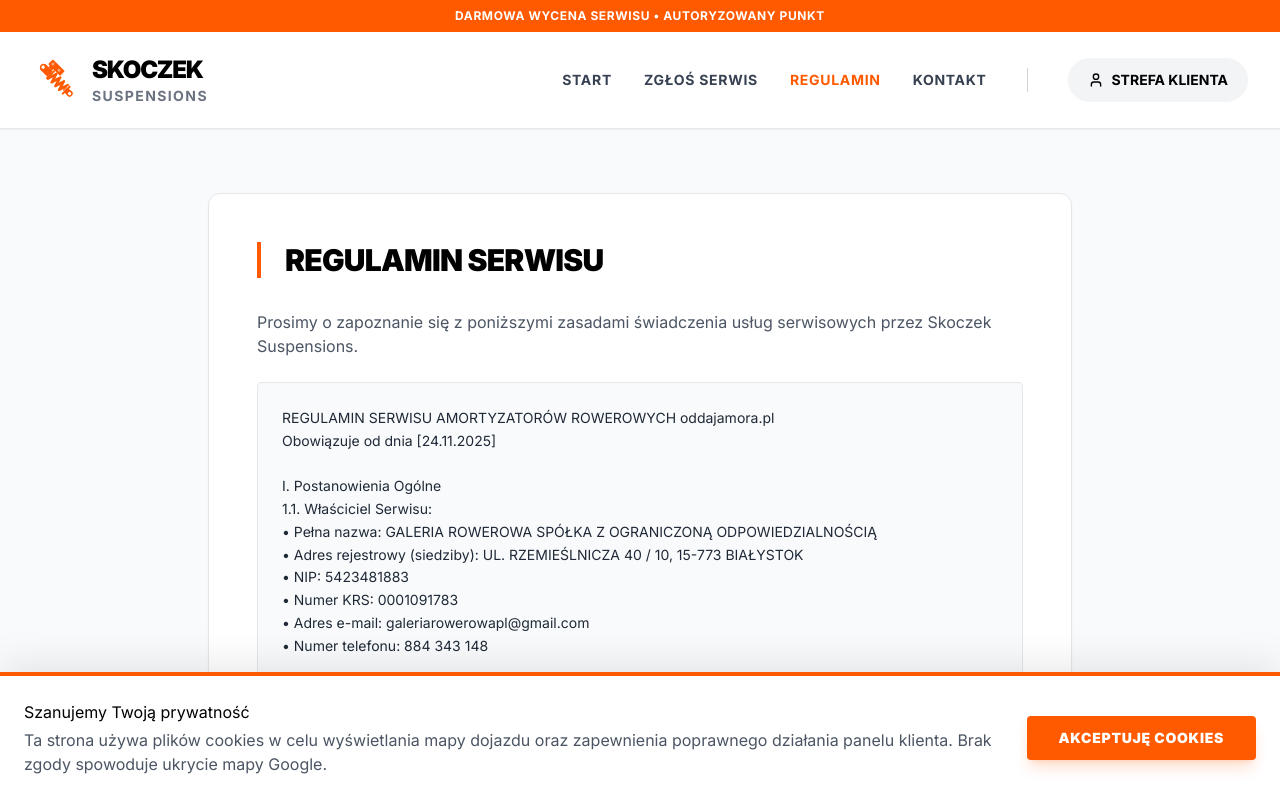
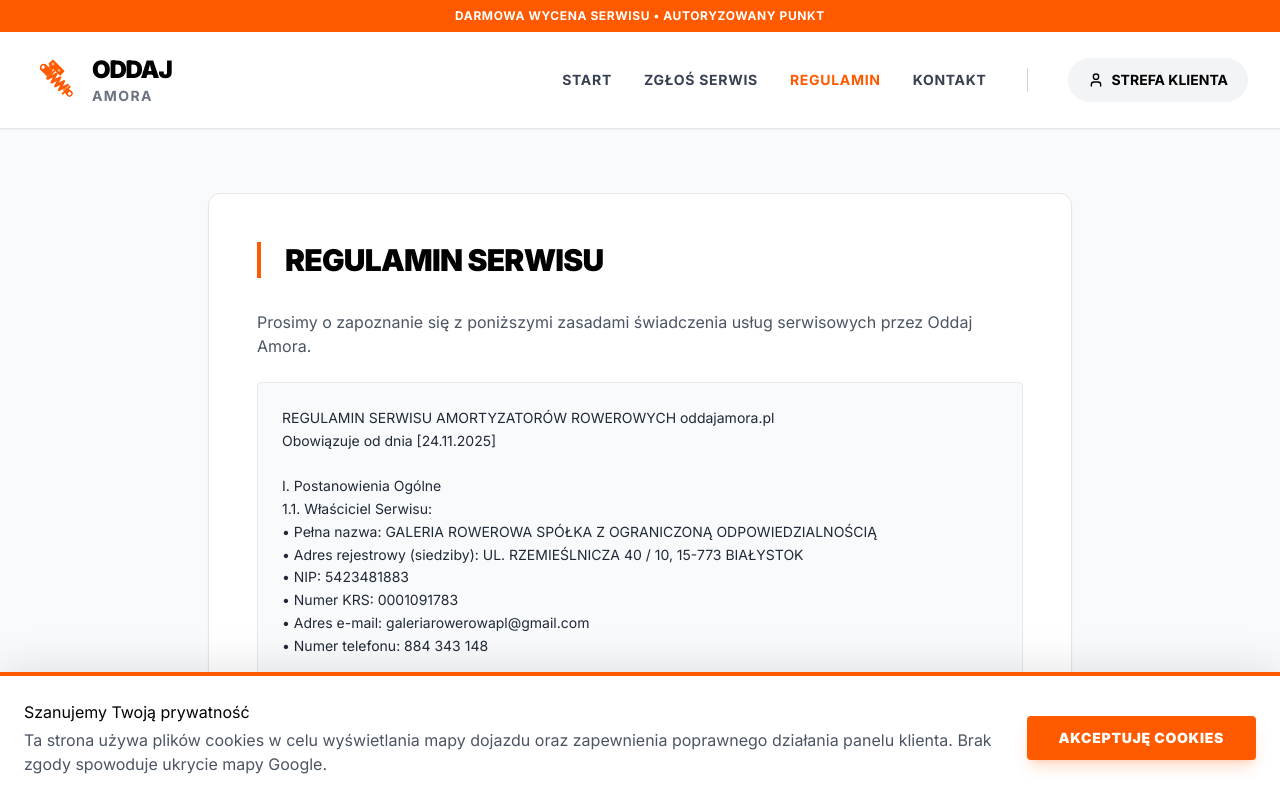
Before and after one commit to Piotr0605/skoczek-suspensions, a React (Vite) app: page / in a window 1280 px wide. Both pictures are taken after a click on the button "REGULAMIN". Shown: the top 800 px of the page. Built offline with nearby package versions, Linux system fonts and the light colour scheme.

Commit message:
zmiana nazwy

```diff
--- a/index.html
+++ b/index.html
@@ -3,7 +3,7 @@
   <head>
     <meta charset="UTF-8" />
     <meta name="viewport" content="width=device-width, initial-scale=1.0" />
-    <title>Skoczek Suspensions - Serwis Rowerowy Białystok</title>
+    <title>Oddaj Amora - Serwis Amortyzatorów</title>
     <script src="https://cdn.tailwindcss.com"></script>
     <link href="https://fonts.googleapis.com/css2?family=Inter:wght@300;400;600;700;900&display=swap" rel="stylesheet">
     <script>
@@ -62,7 +62,7 @@
       ::-webkit-scrollbar-thumb { background: #cbd5e1; border-radius: 4px; }
       ::-webkit-scrollbar-thumb:hover { background: #ff5a00; }
     </style>
-</head>
+  </head>
   <body>
     <div id="root"></div>
     <script type="module" src="/src/index.tsx"></script>
--- a/src/App.tsx
+++ b/src/App.tsx
@@ -1,4 +1,3 @@
-
 import React, { useState, useEffect } from 'react';
 import { User } from './types';
 import { ApiService } from './services/api';
@@ -74,7 +73,7 @@
         <button onClick={onClose} className="absolute top-4 right-4 text-gray-400 hover:text-black"><X /></button>
         <div className="p-8">
           <h2 className="text-2xl font-bold text-skoczek-primary mb-2">{isLogin ? 'Zaloguj się' : 'Utwórz konto'}</h2>
-          <p className="text-gray-500 text-sm mb-6">Zarządzaj swoimi naprawami w bazie danych Skoczek Suspensions.</p>
+          <p className="text-gray-500 text-sm mb-6">Zarządzaj swoimi naprawami w bazie danych Oddaj Amora.</p>
 
           <form onSubmit={handleSubmit} className="space-y-4">
             {!isLogin && (
@@ -256,7 +255,6 @@
 
   const [cookieConsent, setCookieConsent] = useState(false);
 
-  // Automatyczne przewijanie do góry przy zmianie widoku (zakładki)
   useEffect(() => {
     window.scrollTo(0, 0);
   }, [view]);
@@ -355,8 +353,8 @@
                   <SuspensionLogo className="w-full h-full text-skoczek-primary" />
                </div>
                <div className="flex flex-col leading-none">
-                 <span className="text-2xl font-black tracking-tighter text-black uppercase">SKOCZEK</span>
-                 <span className="text-sm font-bold tracking-widest text-gray-500 uppercase">Suspensions</span>
+                 <span className="text-2xl font-black tracking-tighter text-black uppercase">ODDAJ</span>
+                 <span className="text-sm font-bold tracking-widest text-gray-500 uppercase">AMORA</span>
                </div>
             </div>
 
@@ -579,7 +577,7 @@
                     <h2 className="text-3xl font-black text-black uppercase tracking-tight mb-8 border-l-4 border-skoczek-primary pl-6">Regulamin Serwisu</h2>
                     <div className="prose max-w-none">
                        <p className="text-gray-600 mb-6 font-medium">
-                          Prosimy o zapoznanie się z poniższymi zasadami świadczenia usług serwisowych przez Skoczek Suspensions.
+                          Prosimy o zapoznanie się z poniższymi zasadami świadczenia usług serwisowych przez Oddaj Amora.
                        </p>
                        <div className="bg-gray-50 p-6 rounded border border-gray-200 text-gray-800 text-sm whitespace-pre-wrap leading-relaxed">
                           {FULL_REGULATIONS}
@@ -698,7 +696,7 @@
       <footer className="bg-white border-t border-gray-200 py-12">
         <div className="max-w-7xl mx-auto px-4 flex flex-col md:flex-row justify-between items-center gap-6 text-center md:text-left">
            <div>
-             <h4 className="text-xl font-black text-black uppercase tracking-tighter">SKOCZEK <span className="text-skoczek-primary">SUSPENSIONS</span></h4>
+             <h4 className="text-xl font-black text-black uppercase tracking-tighter">ODDAJ <span className="text-skoczek-primary">AMORA</span></h4>
              <p className="text-gray-500 text-sm mt-2">
                Profesjonalny serwis rowerowy w Białymstoku.
              </p>
@@ -715,7 +713,7 @@
            </div>
         </div>
         <div className="max-w-7xl mx-auto px-4 mt-8 pt-8 border-t border-gray-100 text-center text-gray-400 text-xs">
-           &copy; {new Date().getFullYear()} Skoczek Suspensions.
+           &copy; {new Date().getFullYear()} Oddaj Amora.
         </div>
       </footer>
 
--- a/src/components/ServiceForm.tsx
+++ b/src/components/ServiceForm.tsx
@@ -6,14 +6,9 @@
 import emailjs from '@emailjs/browser';
 
 // --- EMAILJS CONFIGURATION ---
-// 1. Service ID: Wzięte z Twojego zrzutu ekranu
 const EMAILJS_SERVICE_ID = 'service_kisfjge';
-
-// 2. Template ID: Wejdź w "Email Templates", stwórz szablon i wklej tu jego ID
-const EMAILJS_TEMPLATE_ID: string = 'template_034dgd2'; // np. template_abc123
-
-// 3. Public Key: Wejdź w Account -> API Keys -> Public Key i wklej go tutaj
-const EMAILJS_PUBLIC_KEY: string = 'QAmELeB9ozCGAw_oN'; // np. user_XaB12...
+const EMAILJS_TEMPLATE_ID: string = 'template_034dgd2';
+const EMAILJS_PUBLIC_KEY: string = 'QAmELeB9ozCGAw_oN';
 
 interface ServiceFormProps {
   user: User | null;
@@ -67,13 +62,12 @@
       });
 
       // 2. Send Email Notification (EmailJS)
-      // USUNIĘTO BŁĘDNY WARUNEK BLOKUJĄCY WYSYŁKĘ
       try {
         await emailjs.send(
             EMAILJS_SERVICE_ID,
             EMAILJS_TEMPLATE_ID,
             {
-                to_name: "Skoczek Suspensions",
+                to_name: "Oddaj Amora", // Zmieniono na nową nazwę
                 from_name: user.name,
                 from_email: user.email,
                 from_phone: user.phone,
@@ -86,7 +80,6 @@
         );
       } catch (emailError) {
           console.error("Failed to send email notification:", emailError);
-          // Opcjonalnie: możesz dodać alert, ale lepiej nie blokować sukcesu formularza z powodu błędu maila
       }
 
       onSuccess();
--- a/src/constants.ts
+++ b/src/constants.ts
@@ -1,8 +1,6 @@
-
-
 import { PricingCategory } from './types';
 
-export const APP_NAME = "Skoczek Suspensions";
+export const APP_NAME = "Oddaj Amora";
 export const ADDRESS = "ul. Mickiewicza 39, 15-213 Białystok";
 export const PHONE = "+48 884 343 148";
 export const EMAIL = "galeriarowerowapl@gmail.com";
@@ -133,7 +131,6 @@
   }
 ];
 
-// Pełna treść regulaminu
 export const FULL_REGULATIONS = `REGULAMIN SERWISU AMORTYZATORÓW ROWEROWYCH oddajamora.pl
 Obowiązuje od dnia [24.11.2025]
 
@@ -213,7 +210,6 @@
 • Serwis zastrzega sobie prawo do zmiany Regulaminu z ważnych przyczyn. Zmiany wchodzą w życie po upływie 14 dni od ich publikacji.
 • W sprawach nieuregulowanych zastosowanie mają przepisy prawa polskiego, w szczególności Kodeksu Cywilnego oraz Ustawy o Prawach Konsumenta.`;
 
-// Pełna treść Polityki Prywatności
 export const PRIVACY_POLICY = `Polityka Prywatności i Klauzula Informacyjna RODO serwisu oddajamora.pl
 
 Niniejsza Polityka Prywatności określa zasady przetwarzania i ochrony danych osobowych przekazanych przez Użytkowników w związku z korzystaniem z serwisu internetowego oddajamora.pl.
```
